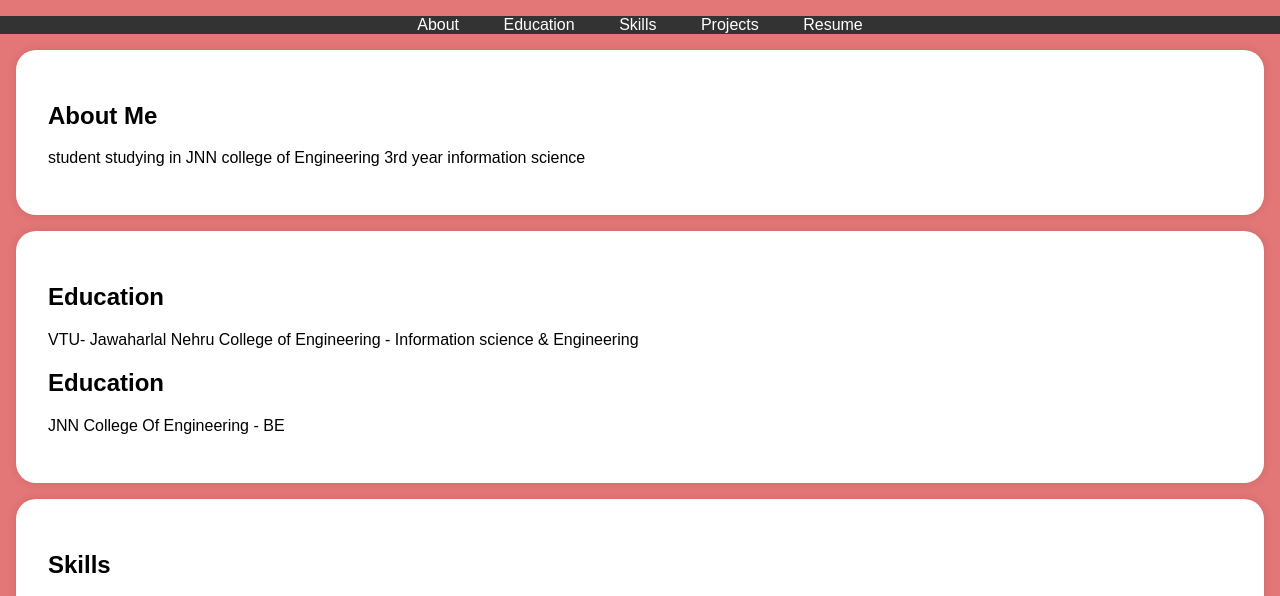
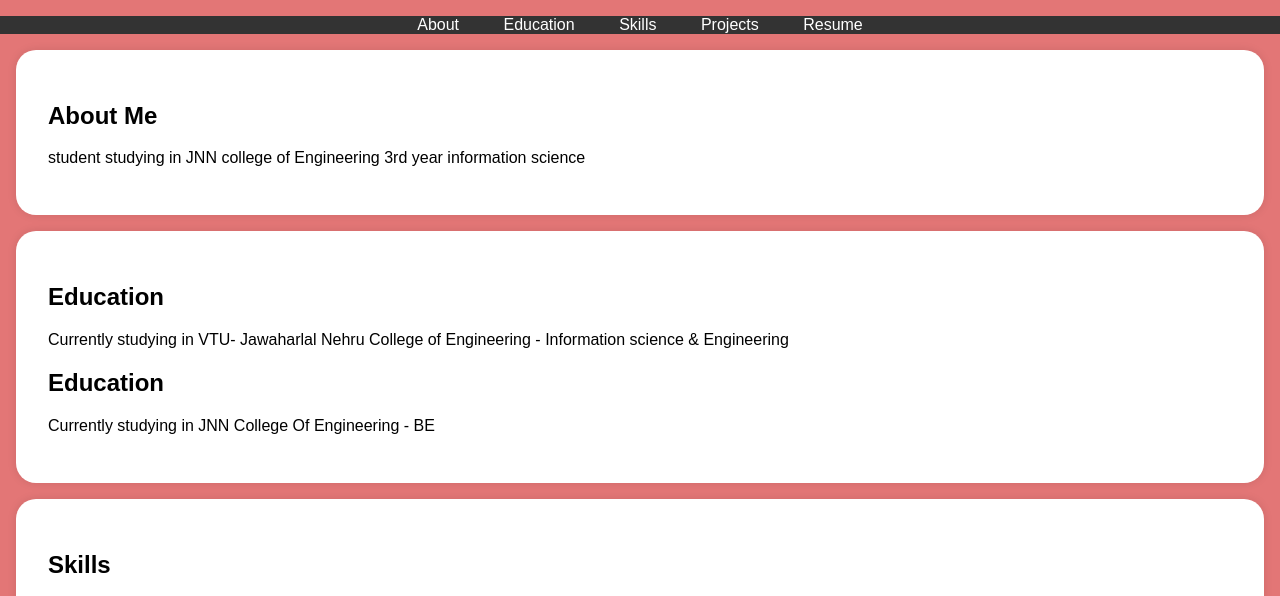
Before and after one commit to ajjampura/Shreya-siri, a plain HTML site: page Index.html in a window 1280 px wide. Shown: the part 197-793 px from the top of the page. Drawn offline with Linux system fonts and the light colour scheme.

Commit message:
Update Index.html

```diff
--- a/Index.html
+++ b/Index.html
@@ -121,9 +121,9 @@
     <section id="education">
         <div class="section-content">
             <h2>Education</h2>
-            <p>VTU- Jawaharlal Nehru College of Engineering - Information science & Engineering</p>
+            <p>Currently studying in VTU- Jawaharlal Nehru College of Engineering - Information science & Engineering</p>
             <h2>Education</h2>
-            <p>JNN College Of Engineering  - BE</p>
+            <p>Currently studying in JNN College Of Engineering  - BE</p>
         </div>
     </section>
 
```
